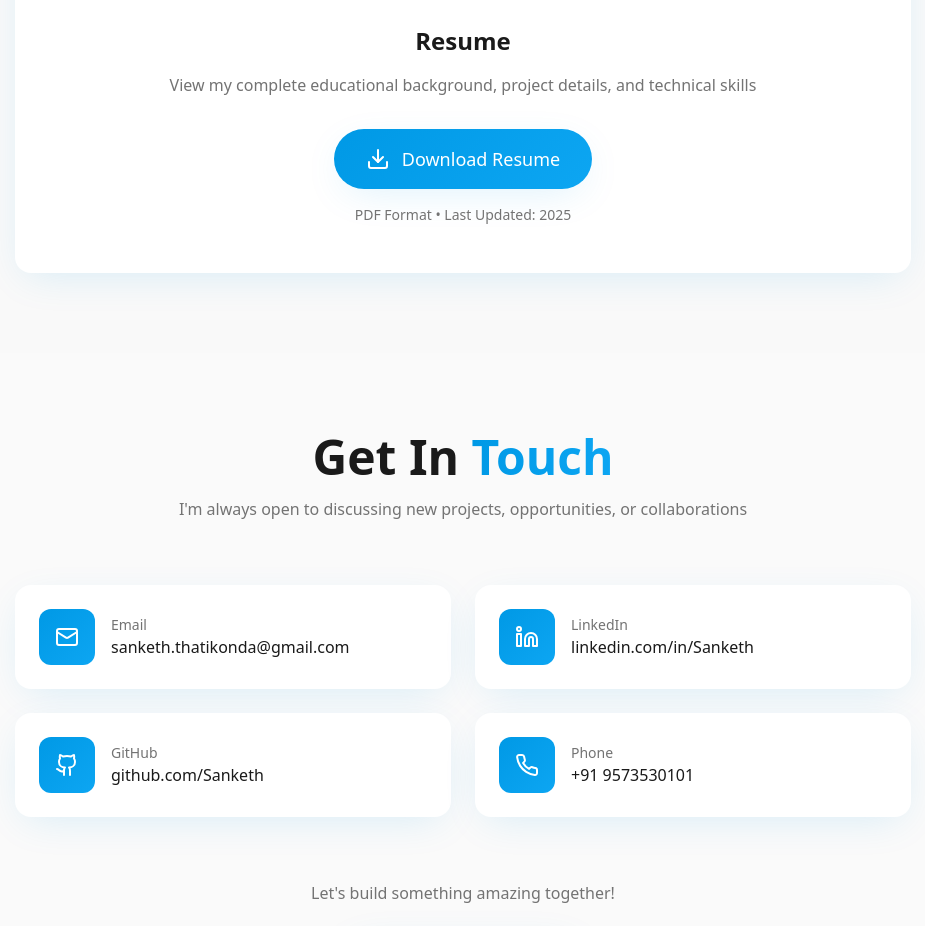
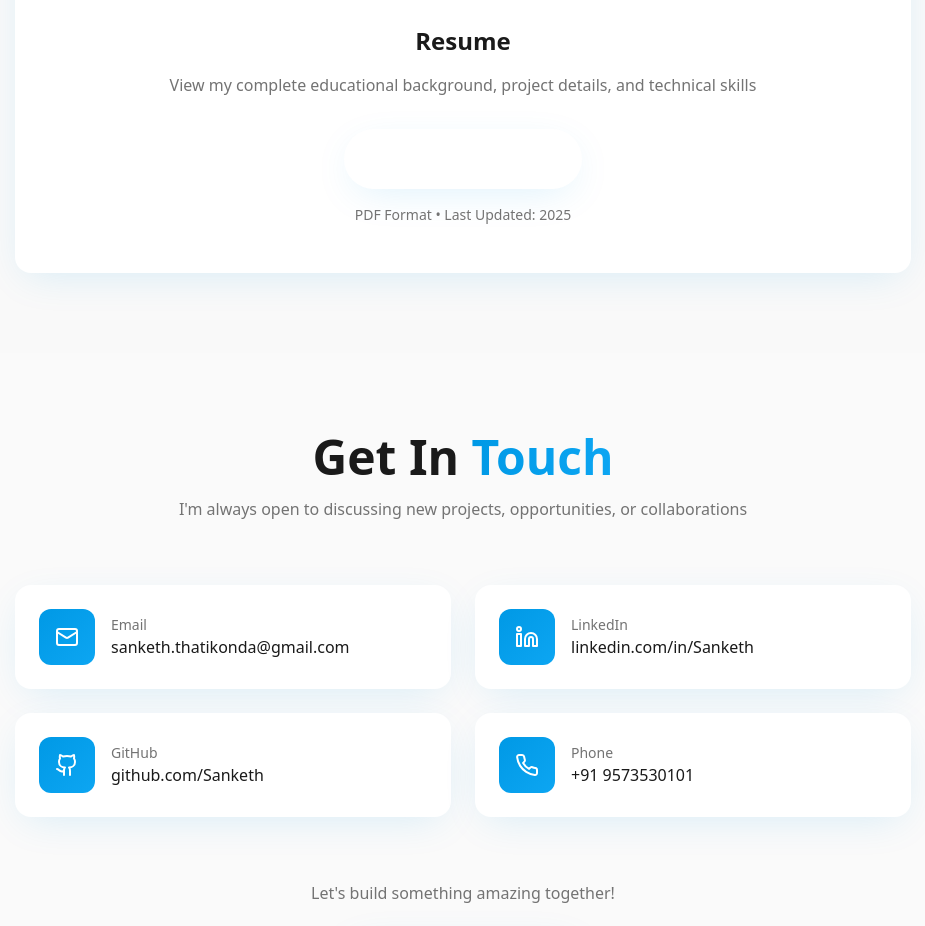
Before and after one commit to Sanzzz1125/sanketh-portfolio, a React (Vite) app: page / in a window 1280 px wide. Shown: the part 3483-4409 px from the top of the page, without its empty margins (177-1102 px from the left). Built offline with nearby package versions, Linux system fonts and the light colour scheme; the HTML template or start-up script is replaced by a standard one.

Commit message:
Resume.tsx

```diff
--- a/src/components/Resume.tsx
+++ b/src/components/Resume.tsx
@@ -1 +1,14 @@
-import { Download, FileText } from "lucide-react"; const Resume = () => { return ( <section id="resume" className="section-padding bg-secondary/30"> <div className="max-w-4xl mx-auto text-center"> <h2 className="text-4xl md:text-5xl font-bold mb-4"> My <span className="gradient-text">Resume</span> </h2> <p className="text-muted-foreground mb-12 max-w-2xl mx-auto"> Download my complete resume to learn more about my experience and qualifications </p> <div className="bg-card rounded-2xl p-12 hover-lift" style={{ boxShadow: "var(--shadow-elegant)" }} > <FileText className="mx-auto text-primary mb-6" size={80} /> <h3 className="text-2xl font-bold mb-4">Resume</h3> <p className="text-muted-foreground mb-8"> View my complete educational background, project details, and technical skills </p> <a href="/Sanketh_Thatikonda-Resume.pdf" download="Sanketh_Thatikonda_Resume.pdf" className="inline-flex items-center gap-3 px-8 py-4 rounded-full font-medium text-lg transition-all duration-300" style={{ background: "var(--gradient-primary)", color: "white", boxShadow: "var(--shadow-elegant)", }} > <Download size={24} /> Download Resume </a> <p className="text-sm text-muted-foreground mt-4"> PDF Format • Last Updated: 2025 </p> </div> </div> </section> ); }; export default Resume;
+import { Download, FileText } from "lucide-react"; const Resume = () => { return ( <section id="resume" className="section-padding bg-secondary/30"> <div className="max-w-4xl mx-auto text-center"> <h2 className="text-4xl md:text-5xl font-bold mb-4"> My <span className="gradient-text">Resume</span> </h2> <p className="text-muted-foreground mb-12 max-w-2xl mx-auto"> Download my complete resume to learn more about my experience and qualifications </p> <div className="bg-card rounded-2xl p-12 hover-lift" style={{ boxShadow: "var(--shadow-elegant)" }} > <FileText className="mx-auto text-primary mb-6" size={80} /> <h3 className="text-2xl font-bold mb-4">Resume</h3> <p className="text-muted-foreground mb-8"> View my complete educational background, project details, and technical skills </p> <a
+  href="/Sanketh_Thatikonda-Resume.pdf"
+  target="_blank"
+  rel="noopener noreferrer"
+  className="inline-flex items-center gap-3 px-8 py-4 rounded-full font-medium text-lg transition-all duration-300"
+  style={{
+    background: "var(--gradient-secondary)",
+    color: "white",
+    boxShadow: "var(--shadow-elegant)",
+  }}
+>
+  <FileText size={24} />
+  Preview Resume
+</a> <p className="text-sm text-muted-foreground mt-4"> PDF Format • Last Updated: 2025 </p> </div> </div> </section> ); }; export default Resume;
```
